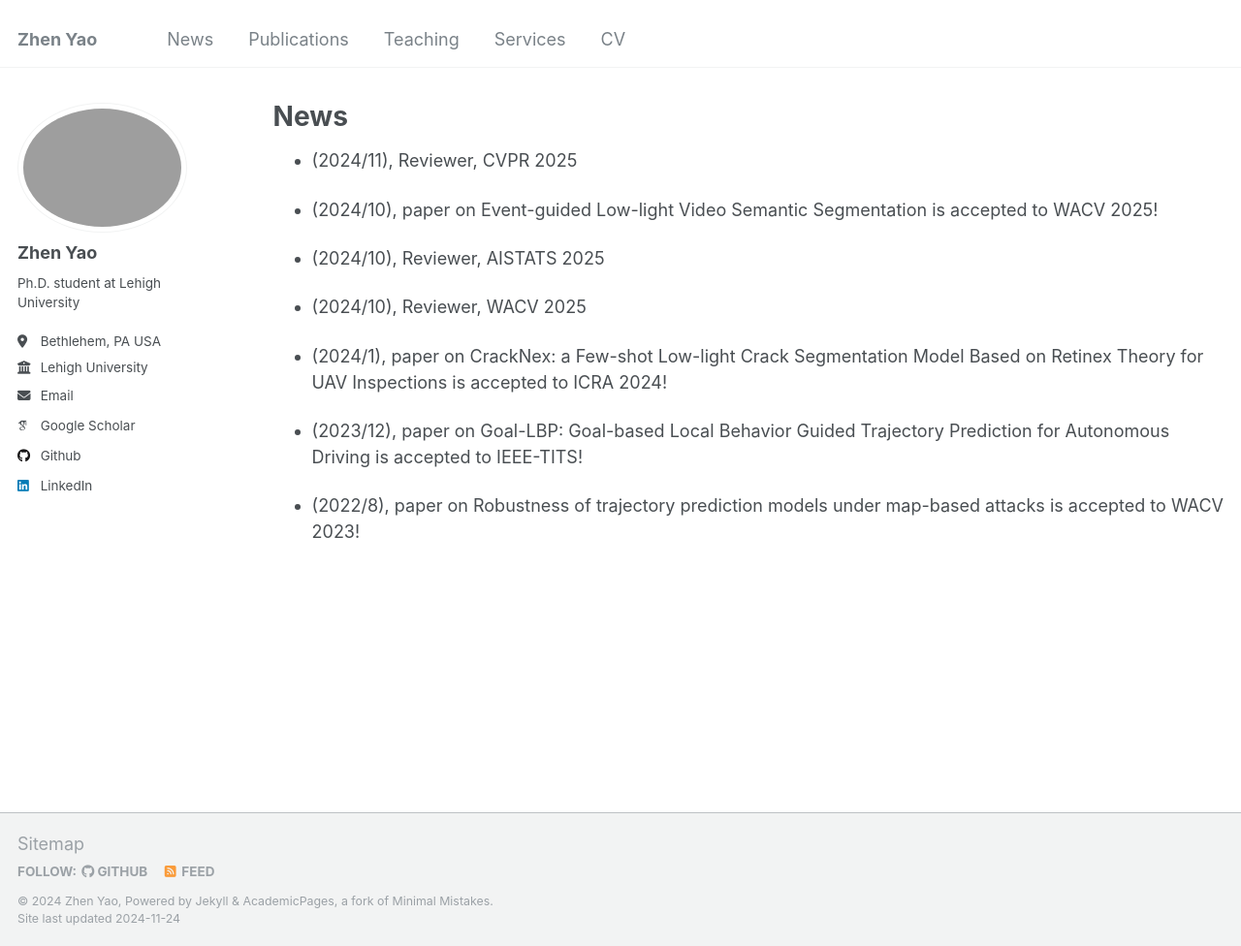
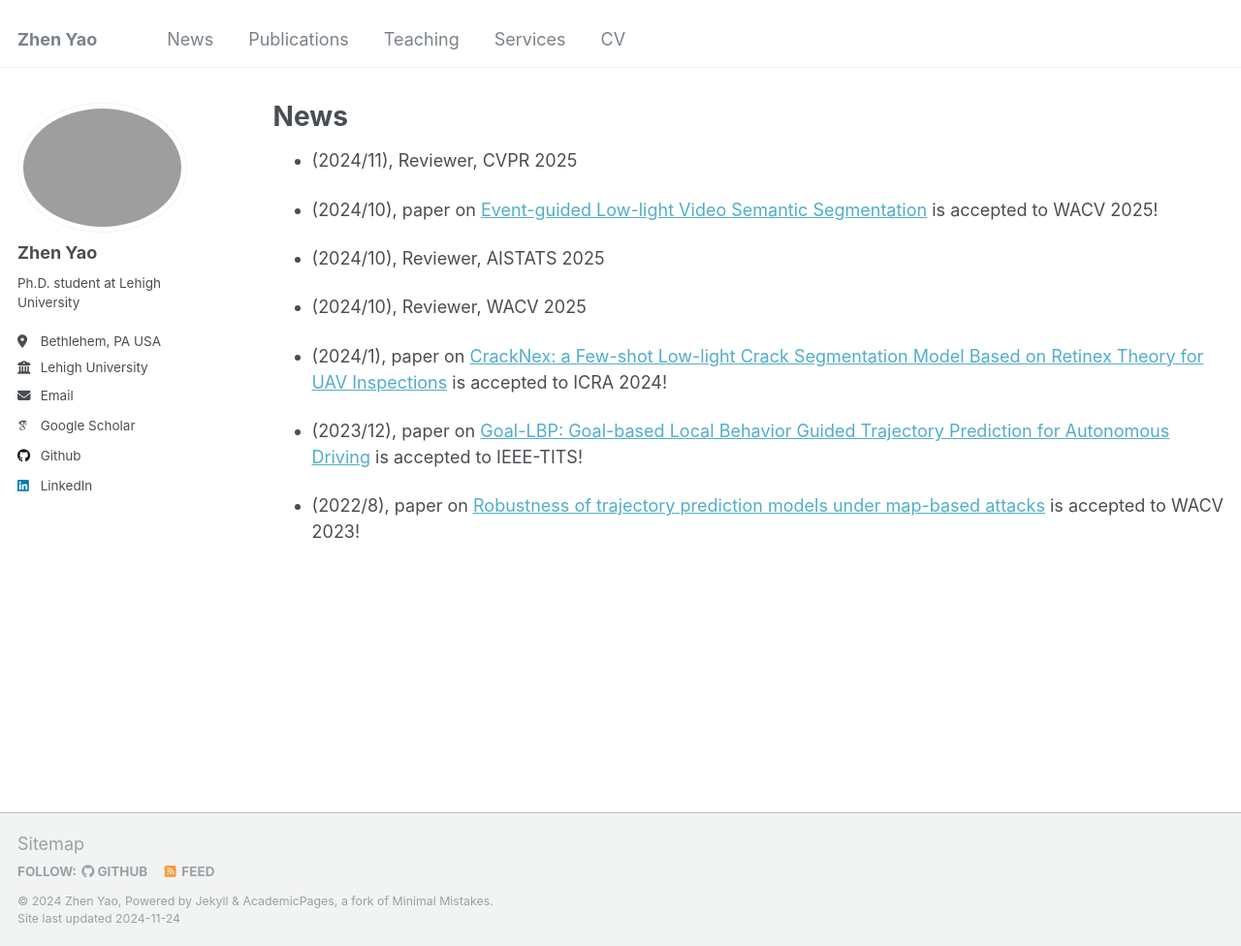
Before and after one commit to zyaocoder/zyaocoder.github.io, a Jekyll site: the page built from _pages/markdown.md, in a window 1280 px wide and 976 px high. Shown: the whole window at 97% size. Built offline with Jekyll 4.4.1, drawn with Linux system fonts in a browser that asks for light colours; some web fonts are replaced; part of the change alters nothing that is shown.

```diff
--- a/_pages/markdown.md
+++ b/_pages/markdown.md
@@ -10,14 +10,14 @@ redirect_from:
 
 * (2024/11), Reviewer, CVPR 2025
 
-* (2024/10), paper on Event-guided Low-light Video Semantic Segmentation is accepted to WACV 2025!
+* (2024/10), paper on [Event-guided Low-light Video Semantic Segmentation](https://arxiv.org/abs/2411.00639) is accepted to WACV 2025!
 
 * (2024/10), Reviewer, AISTATS 2025
 
 * (2024/10), Reviewer, WACV 2025
 
-* (2024/1), paper on CrackNex: a Few-shot Low-light Crack Segmentation Model Based on Retinex Theory for UAV Inspections is accepted to ICRA 2024!
+* (2024/1), paper on [CrackNex: a Few-shot Low-light Crack Segmentation Model Based on Retinex Theory for UAV Inspections](https://ieeexplore.ieee.org/document/10611660) is accepted to ICRA 2024!
 
-* (2023/12), paper on Goal-LBP: Goal-based Local Behavior Guided Trajectory Prediction for Autonomous Driving is accepted to IEEE-TITS!
+* (2023/12), paper on [Goal-LBP: Goal-based Local Behavior Guided Trajectory Prediction for Autonomous Driving](https://ieeexplore.ieee.org/abstract/document/10367760) is accepted to IEEE-TITS!
 
-* (2022/8), paper on Robustness of trajectory prediction models under map-based attacks is accepted to WACV 2023!
+* (2022/8), paper on [Robustness of trajectory prediction models under map-based attacks](https://openaccess.thecvf.com/content/WACV2023/html/Zheng_Robustness_of_Trajectory_Prediction_Models_Under_Map-Based_Attacks_WACV_2023_paper.html) is accepted to WACV 2023!
```
